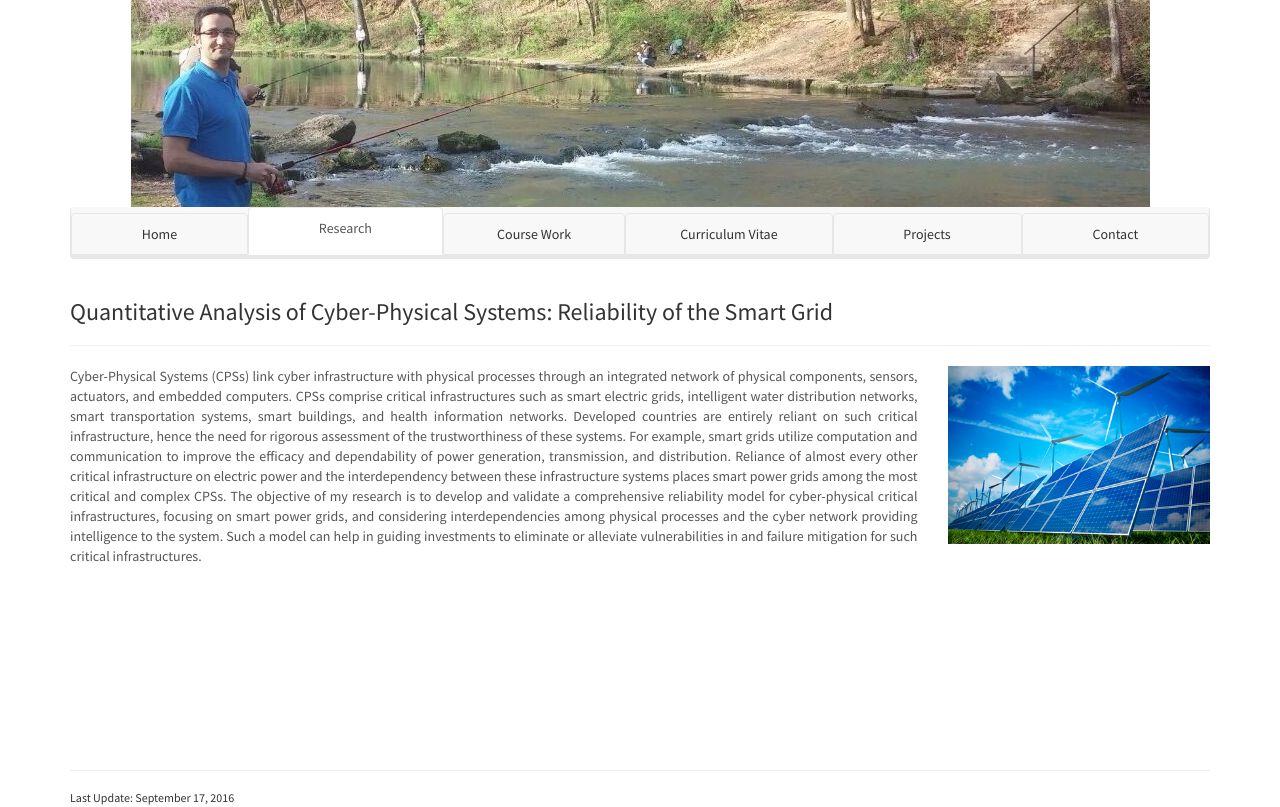
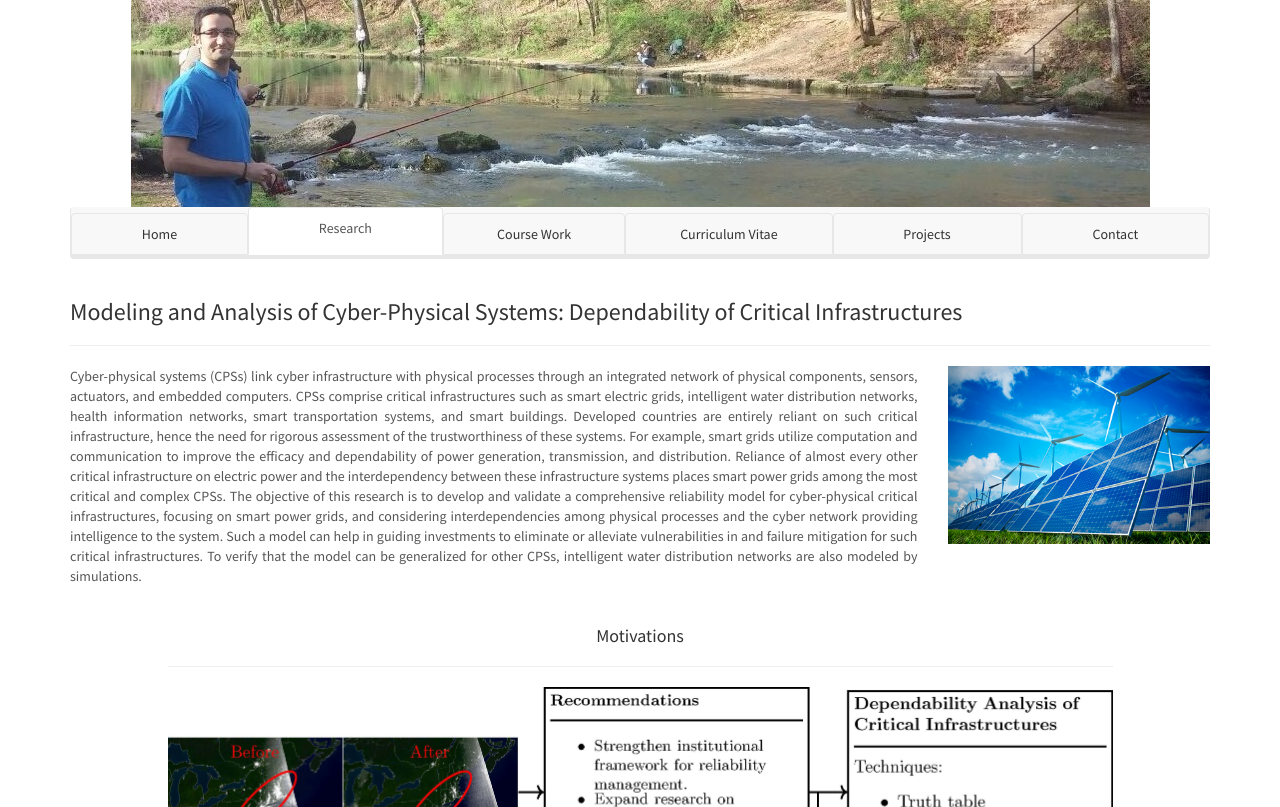
Before and after one commit to koosham/koosham.github.io, a plain HTML site: page research.html in a window 1280 px wide. Shown: the top 807 px of the page. Drawn offline with nearby package versions, Linux system fonts and the light colour scheme.

Commit message:
updated reasearch page

```diff
--- a/research.html
+++ b/research.html
@@ -48,25 +48,41 @@
 
 			<div class="row">
 				<div class="col-xs-12">
-					<h3>Quantitative Analysis of Cyber-Physical Systems: Reliability of the Smart Grid</h3>
+					<h3>Modeling and Analysis of Cyber-Physical Systems: Dependability of Critical Infrastructures</h3>
 					<hr>
 				</div>
 				<div class="col-sm-9">
-					<p style="text-align: justify">Cyber-Physical Systems (CPSs) link cyber infrastructure with physical processes through an integrated network of physical components,
-					sensors, actuators, and embedded computers. CPSs comprise critical infrastructures such as smart electric grids, intelligent water
-					distribution networks, smart transportation systems, smart buildings, and health information networks. Developed countries are entirely
-					reliant on such critical infrastructure, hence the need for rigorous assessment of the trustworthiness of these systems. For example,
-					smart grids utilize computation and communication to improve the efficacy and dependability of power generation, transmission, and
-					distribution. Reliance of almost every other critical infrastructure on electric power and the interdependency between these
-					infrastructure systems places smart power grids among the most critical and complex CPSs. The objective of my research is to develop and
-					validate a comprehensive reliability model for cyber-physical critical infrastructures, focusing on smart power grids, and considering
-					interdependencies among physical processes and the cyber network providing intelligence to the system. Such a model can help in guiding
-					investments to eliminate or alleviate vulnerabilities in and failure mitigation for such critical infrastructures.
+					<p style="text-align: justify">Cyber-physical systems (CPSs) link cyber infrastructure with
+					physical processes through an integrated network of physical components, sensors, actuators, and
+					embedded computers. CPSs comprise critical infrastructures such as smart electric grids, intelligent
+					water distribution networks, health information networks, smart transportation systems, and smart
+					buildings. Developed countries are entirely reliant on such critical infrastructure, hence the need
+					for rigorous assessment of the trustworthiness of these systems. For example, smart grids utilize
+					computation and communication to improve the efficacy and dependability of power generation,
+					transmission, and distribution. Reliance of almost every other critical infrastructure on electric
+					power and the interdependency between these infrastructure systems places smart power grids among
+					the most critical and complex CPSs. The objective of this research is to develop and validate a
+					comprehensive reliability model for cyber-physical critical infrastructures, focusing on smart power
+					grids, and considering interdependencies among physical processes and the cyber network providing
+					intelligence to the system. Such a model can help in guiding investments to eliminate or alleviate
+					vulnerabilities in and failure mitigation for such critical infrastructures. To verify that the
+					model can be generalized for other CPSs, intelligent water distribution networks are also modeled by
+					simulations.
 					</p>
 				</div>
 
-				<div class="col-sm-3 hidden-xs">
+				<div class="col-sm-3">
 					<img src="images/smart_grid.jpg" alt="Smart Grid" class="img-responsive">
+				</div>
+				<div class="col-xs-10 col-xs-offset-1">
+					<br>
+					<h4 class="text-center">Motivations</h4>
+					<hr>
+					<img src="images/research_motivations.jpg" alt="Motivations" class="img-responsive">
+					<br>
+					<h4 class="text-center">Research Scope</h4>
+					<hr>
+					<img src="images/research_modeling.jpg" alt="CPS Modeling" class="img-responsive">
 				</div>
 			</div>
 			<div class="push"></div>
```
Also changed, not shown: images/research_motivations.jpg (added), js/bootstrap.js, 1 other file.
